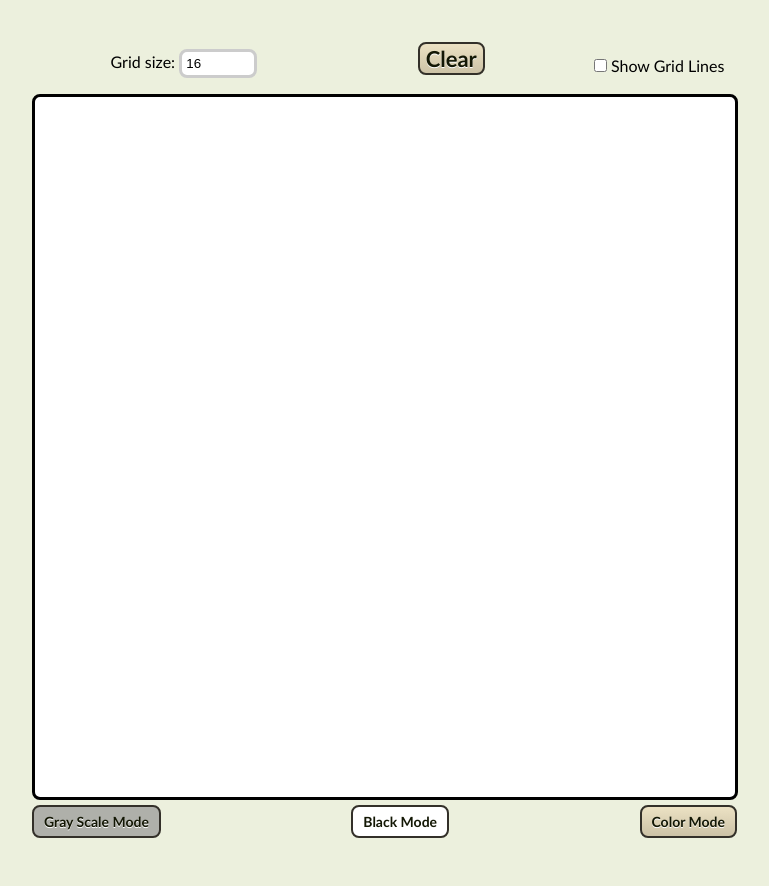
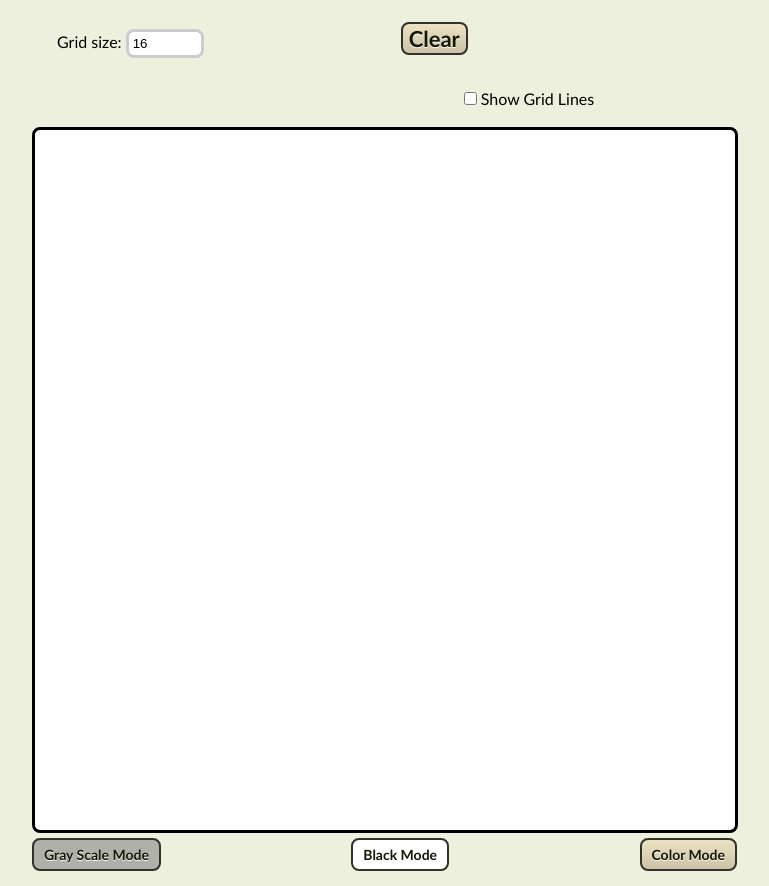
Before and after one commit to Straytjacquet/Etch-a-Sketch, a plain HTML site: page index.html in a window 1280 px wide. Shown: the part 60-946 px from the top of the page, without its empty margins (243-1012 px from the left). Before the commit the page ends 913 px from the top, so only its background shows below. Drawn offline with Linux system fonts and the light colour scheme.

Commit message:
centered topBar

```diff
--- a/styles.css
+++ b/styles.css
@@ -10,6 +10,7 @@ body {
 
 h1 {
   font-family: monospace;
+  margin-block-end: 10px;
 }
 
 #container {
@@ -95,6 +96,12 @@ button:active {
   color: white;
 }
 
+#topBar {
+  width: 700px;
+  height: 65px;
+  margin-left: 3px;
+}
+
 ul {
   list-style-type: none;
   margin: 0;
@@ -108,17 +115,23 @@ li {
   float: left;
   display: block;
   padding: 22px;
+  padding-top: 10px;
   padding-bottom: 0px;
 }
 
+#gridSize {
+  text-align: left;
+}
+
 #clear {
-  margin-left: 60px;
+  margin-left: 40px;
   font-size: 22px;
 
 }
 #showGrid {
   padding:6px 10px;
-  margin-left: 55px;
+  margin-left: 93px;
+  text-align: right;
 }
 
 input[type=text] {
```
